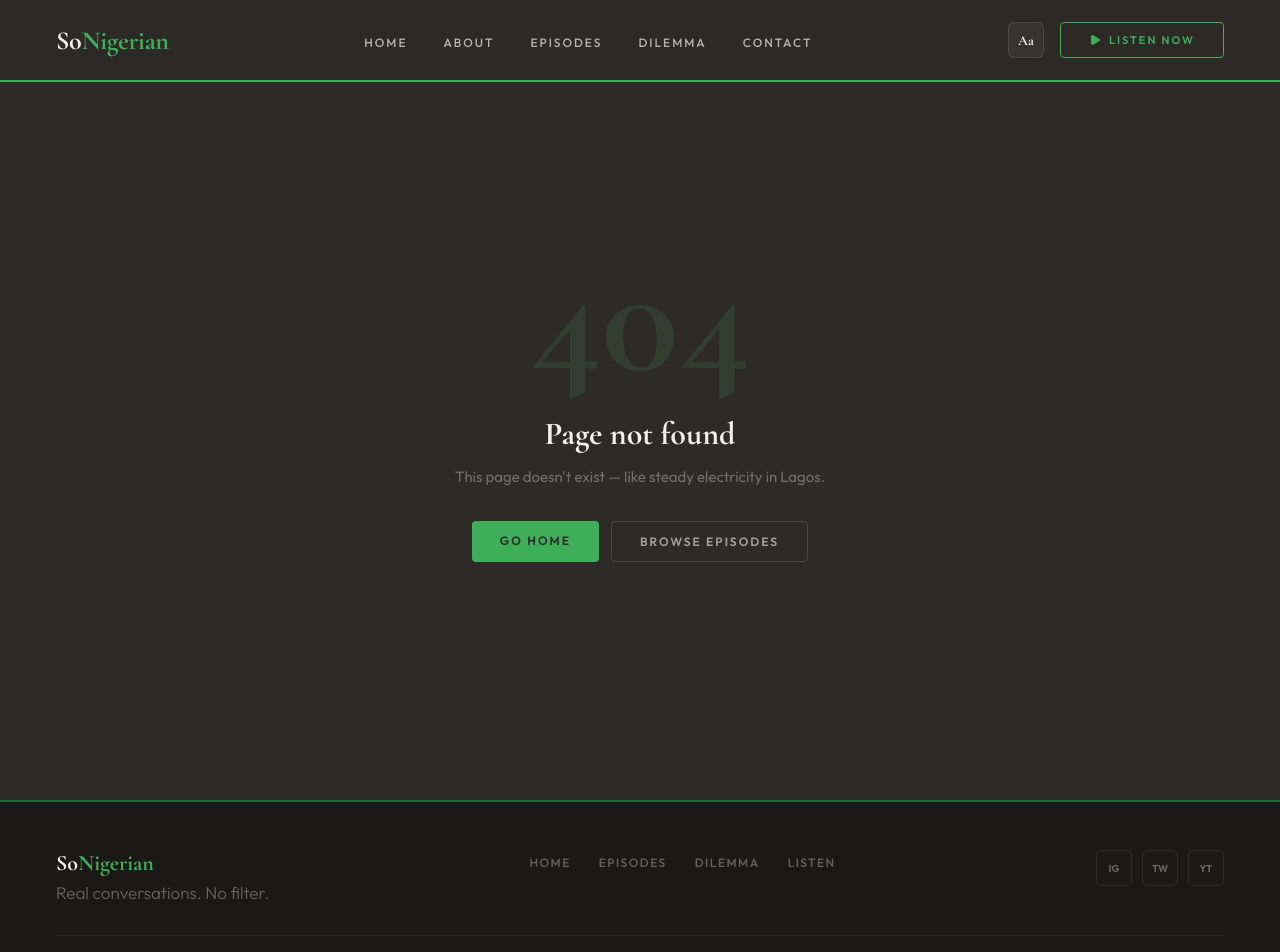
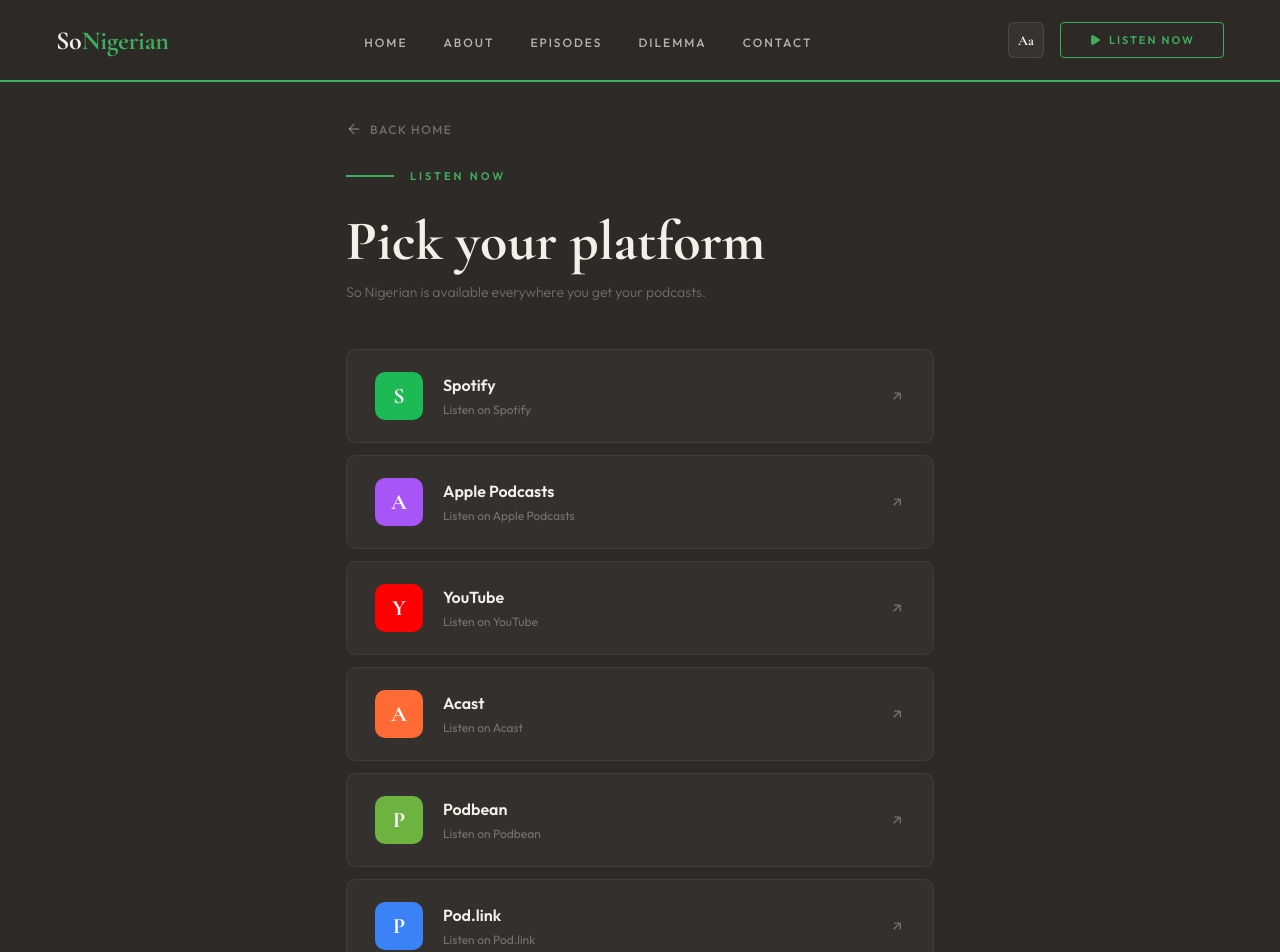
Before and after one commit to ajadonai/sonigerian, a React (Vite) app: page /listen in a window 1280 px wide. Shown: the top 952 px of the page. Built offline with nearby package versions, Linux system fonts and the light colour scheme.

Commit message:
Add: /listen page, host social links, green social buttons, Google Form dilemma submit, real URLs everywhere

```diff
--- a/src/App.jsx
+++ b/src/App.jsx
@@ -7,6 +7,7 @@
 import Episodes from './pages/Episodes';
 import EpisodeDetail from './pages/EpisodeDetail';
 import Dilemma from './pages/Dilemma';
+import Listen from './pages/Listen';
 import NotFound from './pages/NotFound';
 import Admin from './admin/Admin';
 
@@ -29,6 +30,7 @@
         <Route path="/episodes" element={<PublicLayout><Episodes /></PublicLayout>} />
         <Route path="/episodes/:slug" element={<PublicLayout><EpisodeDetail /></PublicLayout>} />
         <Route path="/dilemma" element={<PublicLayout><Dilemma /></PublicLayout>} />
+        <Route path="/listen" element={<PublicLayout><Listen /></PublicLayout>} />
         <Route path="/admin" element={<Admin />} />
         <Route path="*" element={<PublicLayout><NotFound /></PublicLayout>} />
       </Routes>
--- a/src/components/Footer.css
+++ b/src/components/Footer.css
@@ -31,10 +31,10 @@
   width: 36px; height: 36px; border-radius: 6px;
   border: 1px solid rgba(244,239,231,0.08);
   display: flex; align-items: center; justify-content: center;
-  font-size: 10px; font-weight: 700; color: var(--text-muted);
+  font-size: 10px; font-weight: 700; color: var(--bright-green);
   transition: all 0.3s;
 }
-.footer-socials a:hover { border-color: var(--bright-green); color: var(--bright-green); }
+.footer-socials a:hover { border-color: var(--bright-green); background: rgba(63,174,90,0.08); }
 .footer-bottom {
   display: flex; justify-content: space-between; padding-top: 20px;
   font-size: 11px; color: var(--text-faint);
--- a/src/components/Footer.jsx
+++ b/src/components/Footer.jsx
@@ -14,11 +14,11 @@
           <li><Link to="/">Home</Link></li>
           <li><Link to="/episodes">Episodes</Link></li>
           <li><Link to="/dilemma">Dilemma</Link></li>
-          <li><a href={siteConfig.podLink} target="_blank" rel="noopener noreferrer">Listen</a></li>
+          <li><Link to="/listen">Listen</Link></li>
         </ul>
         <div className="footer-socials">
           <a href={siteConfig.socials.instagram} target="_blank" rel="noopener noreferrer">IG</a>
-          <a href={siteConfig.socials.twitter} target="_blank" rel="noopener noreferrer">TW</a>
+          <a href={siteConfig.socials.twitter} target="_blank" rel="noopener noreferrer">X</a>
           <a href={siteConfig.socials.youtube} target="_blank" rel="noopener noreferrer">YT</a>
         </div>
       </div>
--- a/src/components/Navbar.css
+++ b/src/components/Navbar.css
@@ -229,10 +229,10 @@
   border: 1px solid rgba(244,239,231,0.08);
   display: flex; align-items: center; justify-content: center;
   font-size: 9px; font-weight: 700;
-  color: rgba(244,239,231,0.35);
+  color: var(--bright-green);
   transition: all 0.3s;
 }
-.panel-socials a:hover { border-color: var(--bright-green); color: var(--bright-green); }
+.panel-socials a:hover { border-color: var(--bright-green); background: rgba(63,174,90,0.08); }
 
 @media (max-width: 1024px) {
   .navbar { padding: 18px 32px; }
--- a/src/components/Navbar.jsx
+++ b/src/components/Navbar.jsx
@@ -138,7 +138,7 @@
         </ul>
         <div className="nav-right">
           <FontToggle className="desktop-only" />
-          <a href="https://pod.link/sonigerian" target="_blank" rel="noopener noreferrer" className="nav-cta">
+          <a href="/listen" className="nav-cta" onClick={(e) => { e.preventDefault(); navigate('/listen'); }}>
             <Play size={12} fill="currentColor" />
             Listen Now
           </a>
@@ -179,10 +179,10 @@
               ))}
             </div>
           </div>
-          <a href="https://pod.link/sonigerian" target="_blank" rel="noopener noreferrer" className="panel-cta">Listen Now</a>
+          <a href="/listen" className="panel-cta" onClick={(e) => { e.preventDefault(); navigate('/listen'); setMenuOpen(false); document.body.style.overflow = ''; }}>Listen Now</a>
           <div className="panel-socials">
             <a href="https://instagram.com/sonigerian_" target="_blank" rel="noopener noreferrer">IG</a>
-            <a href="https://twitter.com/sonigerian_" target="_blank" rel="noopener noreferrer">TW</a>
+            <a href="https://x.com/sonigerian_" target="_blank" rel="noopener noreferrer">X</a>
             <a href="https://youtube.com/@sonigerianpodcast" target="_blank" rel="noopener noreferrer">YT</a>
           </div>
         </div>
--- a/src/pages/Dilemma.css
+++ b/src/pages/Dilemma.css
@@ -37,6 +37,32 @@
 .vote-count { text-align: center; margin-top: 18px; font-size: 12px; color: var(--text-muted); }
 .past-date { margin-top: 12px; font-size: 11px; color: var(--text-muted); }
 
+.submit-dilemma {
+  text-align: center; margin-top: 56px; padding: 48px 36px;
+  background: var(--card-bg); border: 1px solid var(--card-border);
+  border-radius: 14px;
+}
+.submit-dilemma h2 {
+  font-family: var(--font-display); font-size: 28px; font-weight: 700;
+  margin-bottom: 10px;
+}
+.submit-dilemma p {
+  font-size: 14px; color: var(--text-muted); margin-bottom: 28px;
+  line-height: 1.6;
+}
+.submit-dilemma-btn {
+  display: inline-flex; align-items: center; gap: 8px;
+  background: var(--bright-green); color: var(--charcoal);
+  padding: 14px 36px; border-radius: 6px;
+  font-weight: 600; font-size: 13px;
+  text-transform: uppercase; letter-spacing: 2px;
+  transition: all 0.3s;
+}
+.submit-dilemma-btn:hover {
+  background: #4bc46a; transform: translateY(-2px);
+  box-shadow: 0 12px 40px rgba(63,174,90,0.2);
+}
+
 .past-section { margin-top: 48px; }
 .past-heading { font-size: 18px; font-weight: 600; margin-bottom: 20px; }
 
--- a/src/pages/Dilemma.jsx
+++ b/src/pages/Dilemma.jsx
@@ -75,6 +75,14 @@
           ))}
         </div>
       )}
+
+      <RevealItem delay={0.1}>
+        <div className="submit-dilemma">
+          <h2>Got a dilemma?</h2>
+          <p>Submit your own scenario and it might be featured on the next episode.</p>
+          <a href="https://forms.gle/LKG8XM4v2yrax5dj9" target="_blank" rel="noopener noreferrer" className="submit-dilemma-btn">Submit a dilemma</a>
+        </div>
+      </RevealItem>
     </main>
   );
 }
--- a/src/pages/Home.css
+++ b/src/pages/Home.css
@@ -202,6 +202,14 @@
   color: var(--bright-green); font-weight: 600;
 }
 .host-info p { font-size: 12px; color: var(--text-muted); line-height: 1.6; margin-top: 8px; }
+.host-socials { display: flex; gap: 8px; margin-top: 10px; }
+.host-social-link {
+  font-size: 10px; font-weight: 700; padding: 5px 12px;
+  border-radius: 4px; border: 1px solid rgba(244,239,231,0.1);
+  color: var(--bright-green); text-transform: uppercase; letter-spacing: 1px;
+  transition: all 0.3s;
+}
+.host-social-link:hover { border-color: var(--bright-green); background: rgba(63,174,90,0.08); }
 
 /* ═══ DILEMMA ═══ */
 .dilemma-section {
@@ -306,10 +314,11 @@
   display: flex; align-items: center; justify-content: space-between;
   padding: 14px 18px; border-radius: 8px;
   border: 1px solid rgba(244,239,231,0.06);
-  font-size: 13px; font-weight: 500; color: var(--text-secondary);
   transition: all 0.3s;
 }
-.contact-socials a:hover { border-color: var(--bright-green); color: var(--bright-green); }
+.contact-socials a:hover { border-color: rgba(63,174,90,0.3); }
+.contact-socials a .social-label { font-size: 13px; font-weight: 500; color: var(--text-secondary); }
+.contact-socials a .social-handle { font-size: 12px; font-weight: 600; color: var(--bright-green); }
 .contact-email { margin-top: 32px; }
 .contact-email a { color: var(--bright-green); font-weight: 600; font-size: 15px; }
 
--- a/src/pages/Home.jsx
+++ b/src/pages/Home.jsx
@@ -107,6 +107,10 @@
                 <h3>{host.name}</h3>
                 <span className="host-role">{host.role}</span>
                 <p>{host.bio}</p>
+                <div className="host-socials">
+                  {host.twitter && <a href={host.twitter} target="_blank" rel="noopener noreferrer" className="host-social-link">X</a>}
+                  {host.instagram && <a href={host.instagram} target="_blank" rel="noopener noreferrer" className="host-social-link">IG</a>}
+                </div>
               </div>
             </div>
           ))}
@@ -198,9 +202,9 @@
           <h3>Follow the conversation</h3>
           <p>We're most active on social media. Follow us for behind-the-scenes content, polls, and community banter.</p>
           <div className="contact-socials">
-            <a href={siteConfig.socials.instagram} target="_blank" rel="noopener noreferrer">Instagram</a>
-            <a href={siteConfig.socials.twitter} target="_blank" rel="noopener noreferrer">Twitter / X</a>
-            <a href={siteConfig.socials.youtube} target="_blank" rel="noopener noreferrer">YouTube</a>
+            <a href={siteConfig.socials.instagram} target="_blank" rel="noopener noreferrer"><span className="social-label">Instagram</span><span className="social-handle">@sonigerian_</span></a>
+            <a href={siteConfig.socials.twitter} target="_blank" rel="noopener noreferrer"><span className="social-label">Twitter / X</span><span className="social-handle">@sonigerian_</span></a>
+            <a href={siteConfig.socials.youtube} target="_blank" rel="noopener noreferrer"><span className="social-label">YouTube</span><span className="social-handle">So Nigerian</span></a>
           </div>
           <div className="contact-email">
             <h3>Or email us</h3>
--- /dev/null
+++ b/src/pages/Listen.css
@@ -0,0 +1,44 @@
+.listen-page { padding: 120px 56px 80px; max-width: 700px; margin: 0 auto; }
+.listen-header { margin-bottom: 48px; }
+.listen-header .back-link { margin-bottom: 32px; }
+
+.platforms-grid { display: flex; flex-direction: column; gap: 12px; }
+
+.platform-card {
+  display: flex; align-items: center; gap: 20px;
+  padding: 22px 28px; border-radius: 10px;
+  border: 1px solid rgba(244,239,231,0.06);
+  background: var(--card-bg);
+  transition: all 0.3s;
+}
+.platform-card:hover {
+  border-color: rgba(63,174,90,0.3);
+  background: rgba(244,239,231,0.05);
+  transform: translateX(6px);
+}
+.platform-icon {
+  width: 48px; height: 48px; border-radius: 10px;
+  display: flex; align-items: center; justify-content: center;
+  font-family: var(--font-display); font-size: 22px;
+  font-weight: 700; color: #fff; flex-shrink: 0;
+}
+.platform-info { flex: 1; }
+.platform-info h3 { font-size: 16px; font-weight: 600; margin-bottom: 2px; }
+.platform-info span { font-size: 12px; color: var(--text-muted); }
+.platform-card svg {
+  color: var(--text-muted); flex-shrink: 0;
+  transition: all 0.3s;
+}
+.platform-card:hover svg { color: var(--bright-green); transform: translate(3px, -3px); }
+
+.listen-footer-note {
+  text-align: center; margin-top: 48px; padding-top: 32px;
+  border-top: 1px solid rgba(244,239,231,0.06);
+}
+.listen-footer-note p { font-size: 14px; color: var(--text-muted); }
+
+@media (max-width: 640px) {
+  .listen-page { padding: 100px 20px 60px; }
+  .platform-card { padding: 16px 20px; gap: 14px; }
+  .platform-icon { width: 40px; height: 40px; font-size: 18px; }
+}
--- /dev/null
+++ b/src/pages/Listen.jsx
@@ -0,0 +1,59 @@
+import { Link } from 'react-router-dom';
+import { ArrowLeft } from 'lucide-react';
+import SEO from '../components/SEO';
+import { useReveal } from '../lib/useReveal';
+import './Listen.css';
+
+const platforms = [
+  { name: 'Spotify', url: 'https://open.spotify.com/show/0IJMdqLjeYBy9xdY30t1M1', color: '#1DB954' },
+  { name: 'Apple Podcasts', url: 'https://podcasts.apple.com/us/podcast/so-nigerian/id1507420236', color: '#A855F7' },
+  { name: 'YouTube', url: '#', color: '#FF0000' },
+  { name: 'Acast', url: 'https://feeds.acast.com/public/shows/so-nigerian', color: '#FF6B35' },
+  { name: 'Podbean', url: 'https://www.podbean.com/podcast-detail/evymz-14569b/So-Nigerian-Podcast', color: '#6DB33F' },
+  { name: 'Pod.link', url: 'https://pod.link/sonigerian', color: '#3B82F6' },
+];
+
+function RevealItem({ children, delay = 0 }) {
+  const [ref, visible] = useReveal(0.1);
+  return (
+    <div ref={ref} className={`reveal ${visible ? 'visible' : ''}`} style={{ transitionDelay: `${delay}s` }}>
+      {children}
+    </div>
+  );
+}
+
+export default function Listen() {
+  const [headerRef, headerVisible] = useReveal();
+
+  return (
+    <main className="listen-page">
+      <SEO title="Listen" description="Listen to So Nigerian on your favourite podcast platform." path="/listen" />
+
+      <div className={`listen-header reveal ${headerVisible ? 'visible' : ''}`} ref={headerRef}>
+        <Link to="/" className="back-link"><ArrowLeft size={16} /> Back home</Link>
+        <div className="eyebrow"><div className="eyebrow-line" /><span>Listen Now</span></div>
+        <h1 className="page-title">Pick your platform</h1>
+        <p className="page-sub">So Nigerian is available everywhere you get your podcasts.</p>
+      </div>
+
+      <div className="platforms-grid">
+        {platforms.map((p, i) => (
+          <RevealItem key={p.name} delay={i * 0.08}>
+            <a href={p.url} target="_blank" rel="noopener noreferrer" className="platform-card">
+              <div className="platform-icon" style={{ background: p.color }}>{p.name.charAt(0)}</div>
+              <div className="platform-info">
+                <h3>{p.name}</h3>
+                <span>Listen on {p.name}</span>
+              </div>
+              <svg width="16" height="16" viewBox="0 0 24 24" fill="none" stroke="currentColor" strokeWidth="2"><path d="M7 17l9.2-9.2M17 17V7.8M17 7.8H7.8"/></svg>
+            </a>
+          </RevealItem>
+        ))}
+      </div>
+
+      <div className="listen-footer-note">
+        <p>New episodes every Monday. Subscribe and never miss one.</p>
+      </div>
+    </main>
+  );
+}
```
